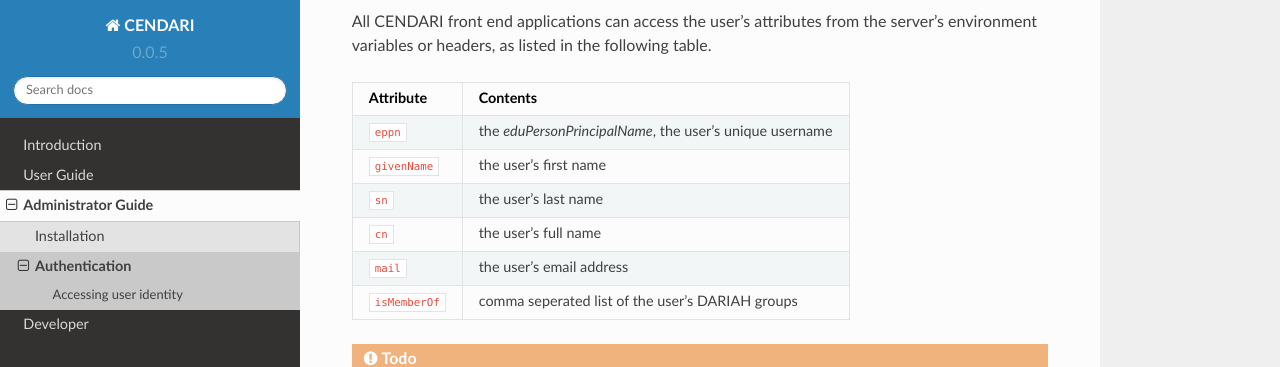
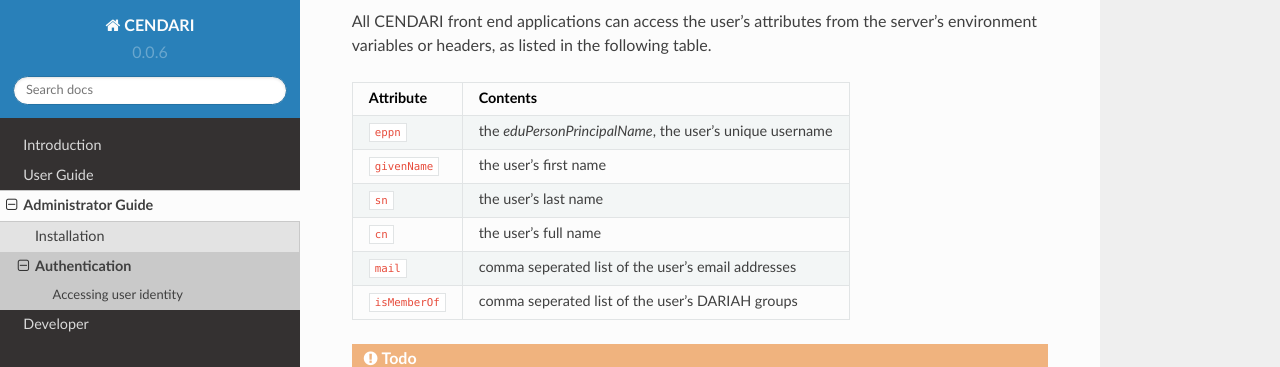
Before and after one commit to CENDARI/documentation, a Sphinx documentation site: the page built from source/admin/authentication.rst, in a window 1280 px wide and 900 px high, scrolled down 494 px. Shown: the top 367 px of the window. Built offline with Sphinx 7.4.7 and the Read the Docs theme 2.0.0, drawn with Linux system fonts in a browser that asks for light colours; pages that are not in the unit, such as notebooks, are missing from menus.

Commit message:
start new development iteration

```diff
--- a/source/admin/authentication.rst
+++ b/source/admin/authentication.rst
@@ -23,7 +23,7 @@
 ``givenName``  the user's first name
 ``sn``         the user's last name
 ``cn``         the user's full name
-``mail``       the user's email address
+``mail``       comma seperated list of the user's email addresses
 ``isMemberOf`` comma seperated list of the user's DARIAH groups
 ============== ========
 
--- a/source/conf.py
+++ b/source/conf.py
@@ -58,7 +58,7 @@
 # built documents.
 #
 # DEFINE FULL VERSION AND RELEASE
-version = '0.0.5'
+version = '0.0.6'
 get_cendari_release = os.environ.get('CENDARI_RELEASE', None)
 if get_cendari_release != None:
     release = os.environ.get('CENDARI_RELEASE')
```
